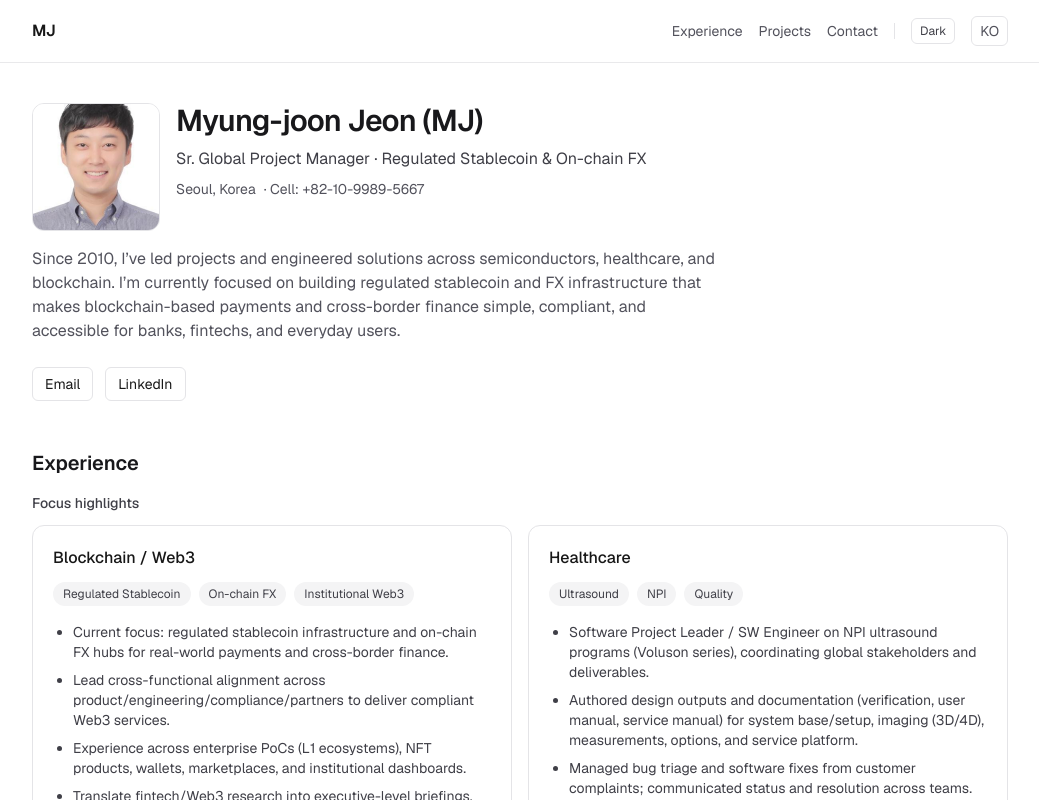
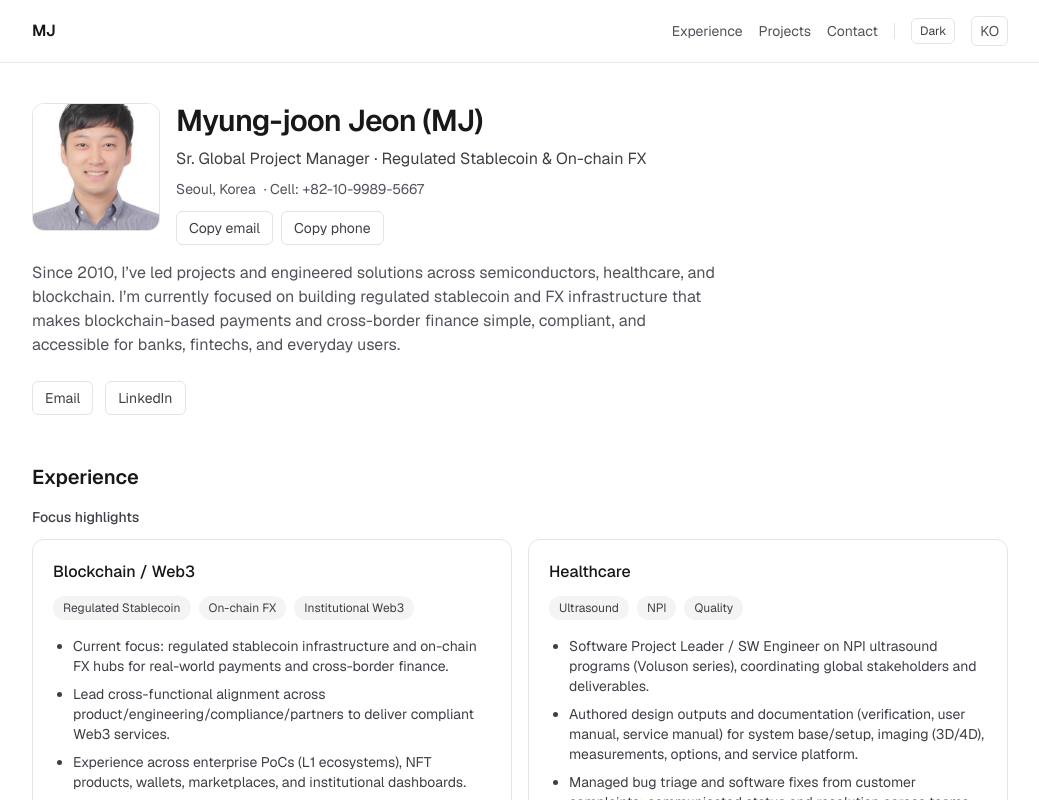
Before and after one commit to Jeonyomi/mj-web, a Next.js app: page /en in a window 1280 px wide. Shown: the top 800 px of the page, without its empty margins (120-1159 px from the left). Built offline with nearby package versions, Linux system fonts and the light colour scheme.

Commit message:
ui: add copy buttons + improve dark-mode link styles

```diff
--- a/src/app/[lang]/page.tsx
+++ b/src/app/[lang]/page.tsx
@@ -1,4 +1,5 @@
 import Image from "next/image";
+import { CopyButton } from "@/components/copy-button";
 import { content, type Lang } from "@/content/portfolio";
 
 export default async function Page({
@@ -37,6 +38,21 @@ export default async function Page({
               {c.location ? <span>{c.location}</span> : null}
               {c.personal?.cell ? <span className="ml-2">· Cell: {c.personal.cell}</span> : null}
             </div>
+
+            <div className="flex flex-wrap gap-2 pt-1">
+              {c.links.find((l) => l.href.startsWith("mailto:")) ? (
+                <CopyButton
+                  label={safeLang === "en" ? "email" : "이메일"}
+                  value={c.links.find((l) => l.href.startsWith("mailto:"))!.href.replace("mailto:", "")}
+                />
+              ) : null}
+              {c.personal?.cell ? (
+                <CopyButton
+                  label={safeLang === "en" ? "phone" : "전화번호"}
+                  value={c.personal.cell}
+                />
+              ) : null}
+            </div>
           </div>
         </div>
 
@@ -46,7 +62,7 @@ export default async function Page({
             <a
               key={l.href}
               href={l.href}
-              className="rounded-md border border-zinc-200 px-3 py-1.5 hover:bg-zinc-50 dark:border-zinc-800 dark:hover:bg-zinc-900"
+              className="rounded-md border border-zinc-200 px-3 py-1.5 text-zinc-700 hover:bg-zinc-50 dark:border-zinc-800 dark:text-zinc-200 dark:hover:bg-zinc-900"
               target={l.href.startsWith("http") ? "_blank" : undefined}
               rel={l.href.startsWith("http") ? "noreferrer" : undefined}
             >
@@ -138,7 +154,7 @@ export default async function Page({
               <div className="font-medium">{p.name}</div>
               <div className="mt-1 text-sm text-zinc-600 dark:text-zinc-400">{p.oneLiner}</div>
               {p.bullets?.length ? (
-                <ul className="mt-3 list-disc space-y-1 pl-5 text-sm text-zinc-700">
+                <ul className="mt-3 list-disc space-y-1 pl-5 text-sm text-zinc-700 dark:text-zinc-200">
                   {p.bullets.map((b, i) => (
                     <li key={i}>{b}</li>
                   ))}
@@ -189,7 +205,9 @@ export default async function Page({
               <a
                 key={l.href}
                 href={l.href}
-                className="rounded-md border border-zinc-200 px-3 py-1.5 hover:bg-zinc-50 dark:border-zinc-800 dark:hover:bg-zinc-900"
+                className="rounded-md border border-zinc-200 px-3 py-1.5 text-zinc-700 hover:bg-zinc-50 dark:border-zinc-800 dark:text-zinc-200 dark:hover:bg-zinc-900"
+                target={l.href.startsWith("http") ? "_blank" : undefined}
+                rel={l.href.startsWith("http") ? "noreferrer" : undefined}
               >
                 {l.label}
               </a>
--- /dev/null
+++ b/src/components/copy-button.tsx
@@ -0,0 +1,48 @@
+"use client";
+
+import { useState } from "react";
+
+export function CopyButton({
+  value,
+  label,
+}: {
+  value: string;
+  label: string;
+}) {
+  const [copied, setCopied] = useState(false);
+
+  async function onCopy() {
+    try {
+      await navigator.clipboard.writeText(value);
+      setCopied(true);
+      window.setTimeout(() => setCopied(false), 1200);
+    } catch {
+      // Fallback
+      try {
+        const el = document.createElement("textarea");
+        el.value = value;
+        el.style.position = "fixed";
+        el.style.left = "-9999px";
+        document.body.appendChild(el);
+        el.select();
+        document.execCommand("copy");
+        el.remove();
+        setCopied(true);
+        window.setTimeout(() => setCopied(false), 1200);
+      } catch {
+        // ignore
+      }
+    }
+  }
+
+  return (
+    <button
+      type="button"
+      onClick={onCopy}
+      className="rounded-md border border-zinc-200 px-3 py-1.5 text-sm text-zinc-700 hover:bg-zinc-50 dark:border-zinc-800 dark:text-zinc-200 dark:hover:bg-zinc-900"
+      aria-label={`Copy ${label}`}
+    >
+      {copied ? "Copied" : `Copy ${label}`}
+    </button>
+  );
+}
```
